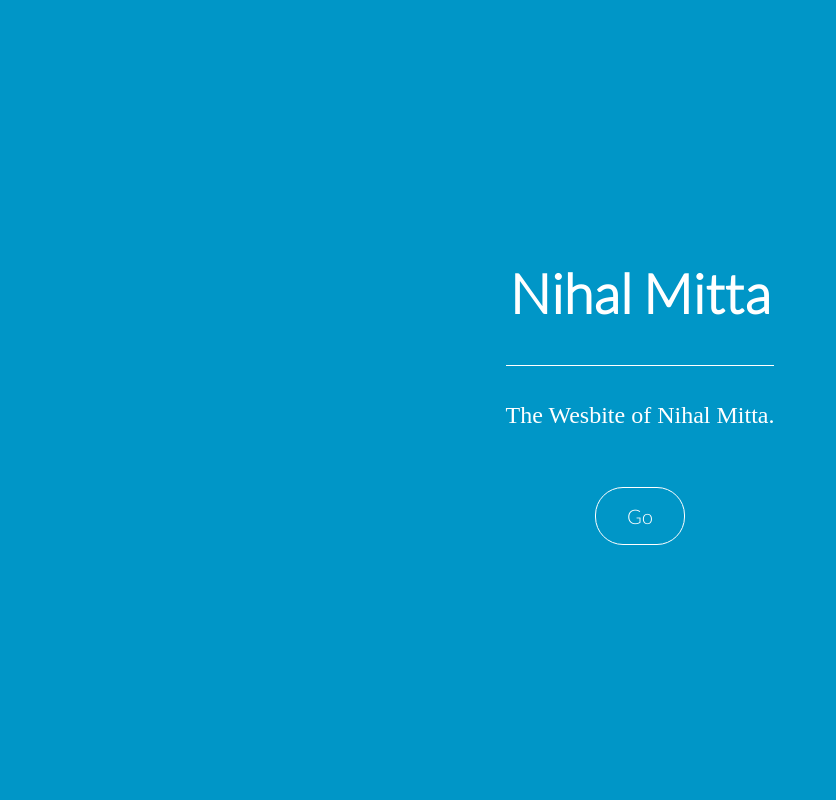
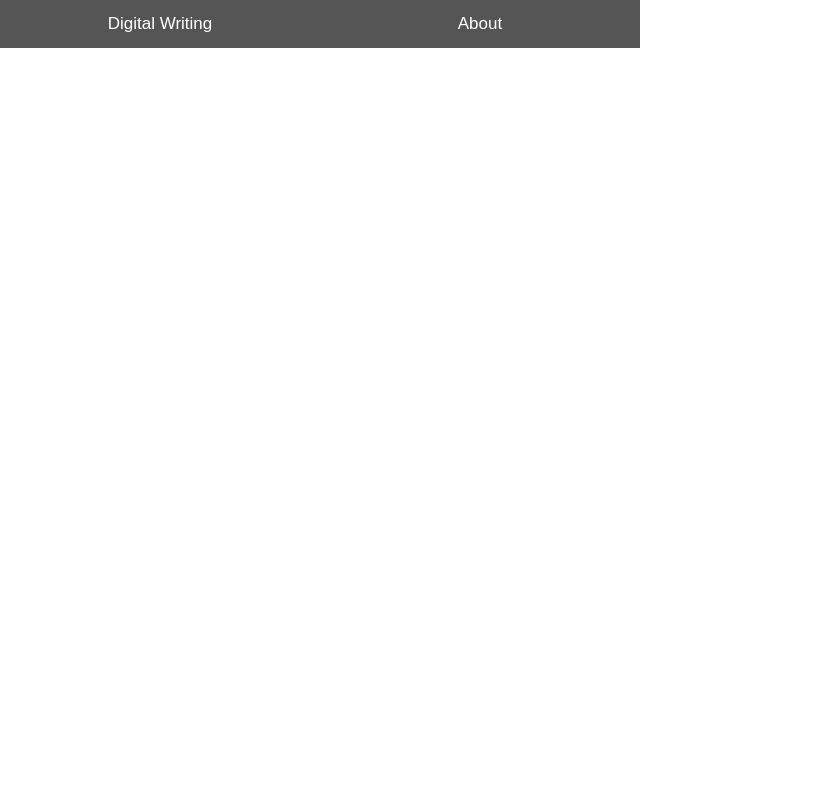
Before and after one commit to nihal2001/old-website, a plain HTML site: page index.html in a window 1280 px wide. Shown: the top 800 px of the page, without its empty margins (0-836 px from the left). Drawn offline with Linux system fonts and the light colour scheme.

Commit message:
Creation of tabs

```diff
--- a/css/style.css
+++ b/css/style.css
@@ -113,7 +113,30 @@ img {
 .container {
   /*  min-width: 500px; */
   margin: auto;
+  padding: 100px 20px;
+  height: 100%;
 }
+
+.tablink {
+  background-color: #555;
+  color: white;
+  float: left;
+  border: none;
+  outline: none;
+  cursor: pointer;
+  padding: 14px 16px;
+  font-size: 17px;
+  width: 25%;
+}
+
+/* Style the tab content */
+.tabcontent {
+  color: rgb(0, 0, 0);
+  display: none;
+  padding: 100px 20px;
+  height: 100%;
+}
+
 
 a {
   color: #0096c7;
--- a/index.html
+++ b/index.html
@@ -11,20 +11,15 @@
     <link href="https://fonts.googleapis.com/css2?family=Lato:wght@300&display=swap" rel="stylesheet">
   </head>
 
+  <script src="js/main.js">
+</script>
+
   <body>
 
-    <div class="container">
+    <button class="tablink" onclick="openPage('digitalWriting', this, 'blue')">Digital Writing</button>
+    <button class="tablink" onclick="openPage('About', this, 'orange')"id="defaultOpen">About</button>
 
-      <header>
-        <div class="wrapper">
-          <h1>Nihal Mitta</h1>
-            <p class="bio"> The Wesbite of Nihal Mitta.
-            </p>
-          <div class="buttonBox">
-            <a class="myButton" href="#projects">Go</a>
-          </div>
-        </div>
-      </header>
+    <div id="digitalWriting" class="tabcontent">
 
       <main id="projects">
         <div class="project">
@@ -57,6 +52,12 @@
       </footer>
 
     </div>
+
+    <div id="About" class="tabcontent">
+      <h3>About</h3>
+      <p>Who we are and what we do.</p>
+    </div>
   </body>
 
+
 </html>
--- /dev/null
+++ b/js/main.js
@@ -0,0 +1,23 @@
+function openPage(pageName, elmnt, color) {
+    // Hide all elements with class="tabcontent" by default */
+    var i, tabcontent, tablinks;
+    tabcontent = document.getElementsByClassName("tabcontent");
+    for (i = 0; i < tabcontent.length; i++) {
+      tabcontent[i].style.display = "none";
+    }
+
+    // Remove the background color of all tablinks/buttons
+    tablinks = document.getElementsByClassName("tablink");
+    for (i = 0; i < tablinks.length; i++) {
+      tablinks[i].style.backgroundColor = "";
+    }
+
+    // Show the specific tab content
+    document.getElementById(pageName).style.display = "block";
+
+    // Add the specific color to the button used to open the tab content
+    elmnt.style.backgroundColor = color;
+  }
+
+  // Get the element with id="defaultOpen" and click on it
+  document.getElementById("defaultOpen").click();
```
Also changed, not shown: 2 other files.
